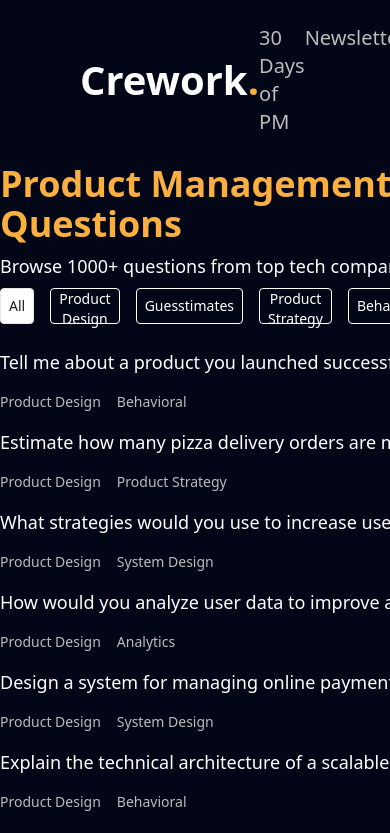
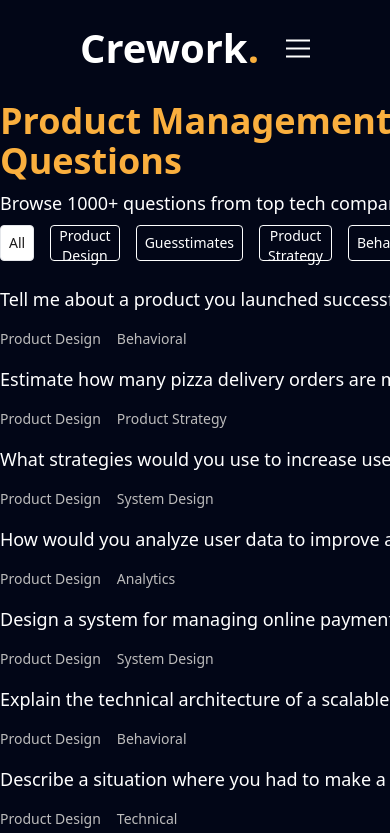
Before and after one commit to Abhishek7Tech/Product-Management-Interview-Questions-Page, a React (Create React App) app: page / in a window 390 px wide. Shown: the top 833 px of the page. Built offline with nearby package versions, Linux system fonts and the light colour scheme.

Commit message:
implemented hamburger button

```diff
--- a/src/App.js
+++ b/src/App.js
@@ -1,16 +1,18 @@
 import Footer from "./components/Footer";
 import Navbar from "./components/Navbar";
 import Products from "./components/Products";
-
-
+import HamburgerProvider from "./context/hamburger.context";
 
 function App() {
+
   return (
     <div className="App ">
+      <HamburgerProvider>
+        <Navbar />
 
-        <Navbar />
         <Products />
         <Footer />
+      </HamburgerProvider>
 
     </div>
   );
--- /dev/null
+++ b/src/components/Hamburger.js
@@ -0,0 +1,17 @@
+import  Hamburger  from "../assets/hamburger.png";
+import Cross  from "../assets/cross.png";
+import { useContext } from "react";
+import { HamburgerContext } from "../context/hamburger.context";
+
+function HamBurgerButton() {
+    const { open, setOpen } = useContext(HamburgerContext)
+
+    function hambergerHandler() {
+        setOpen(!open);
+    }
+    return (
+        <button onClick={() => hambergerHandler()} >{open ? <img src={Cross} alt="cross"></img> : <img src={Hamburger} alt="hamburger"></img>}</button>
+    )
+}
+
+export default HamBurgerButton;
--- a/src/components/Navbar.js
+++ b/src/components/Navbar.js
@@ -1,5 +1,13 @@
+import { HamburgerContext } from "../context/hamburger.context";
+import HamBurgerButton from "./Hamburger"
+import { useContext, useRef } from "react";
+import Navlist from "./Navlist";
+
 function Navbar() {
+    const windowWidth = useRef(window.innerWidth);
+    const {open} = useContext(HamburgerContext);
     return (
+        <>
         <nav className="flex justify-between mx-20 pt-6 items-center">
             {/* <div> */}
 
@@ -7,12 +15,19 @@
                 <h1 className="text-[40px] leading-[48.76px] font-extrabold text-[#FFFFFF]">Crework<span className="text-[#FAAF3D]">.</span></h1>
             </a>
             {/* </div> */}
-                <ul className="flex justify-between w-[487px]">
+            {windowWidth.current > 720 && <ul className="flex justify-between w-[487px]">
                 <li><a href="#" className="font-normal text-xl text-[#BDBCBC]">30 Days of PM</a></li>
                 <li><a href="#" className="font-normal text-xl text-[#BDBCBC]">Newsletter</a></li>
                 <li><a href="#" className="font-normal text-xl text-[#BDBCBC]">Builders Cohort</a></li>
             </ul>
+            }
+
+            {windowWidth.current <= 720 && <HamBurgerButton />}
+
+
         </nav>
+        {windowWidth.current <=720 && open && <Navlist/>}
+        </>
     )
 }
 
--- /dev/null
+++ b/src/components/Navlist.js
@@ -0,0 +1,13 @@
+function Navlist() {
+
+    return (
+        <ul className="bg-blue-200 z-50 w-full">
+            <li><a href="#" className="font-normal text-xl text-white">30 Days of PM</a></li>
+            <li><a href="#" className="font-normal text-xl text-white">Newsletter</a></li>
+            <li><a href="#" className="font-normal text-xl text-white">Builders Cohort</a></li>
+        </ul>
+
+    )
+}
+
+export default Navlist
--- /dev/null
+++ b/src/context/hamburger.context.js
@@ -0,0 +1,18 @@
+import { createContext, useContext, useState } from "react";
+
+export const HamburgerContext = createContext({
+    open: false,
+    setOpen: () => null
+
+});
+
+const HamburgerProvider = ({children}) => {
+    const [open, setOpen] = useState(false);
+
+    const values = {open,setOpen}
+
+    return <HamburgerContext.Provider value={values}>{children}</HamburgerContext.Provider>
+
+}
+
+export default HamburgerProvider
```
Also changed, not shown: src/assets/cross.png (added), src/assets/hamburger.png (added). Lines whose indentation alone changed are shown as unchanged.
